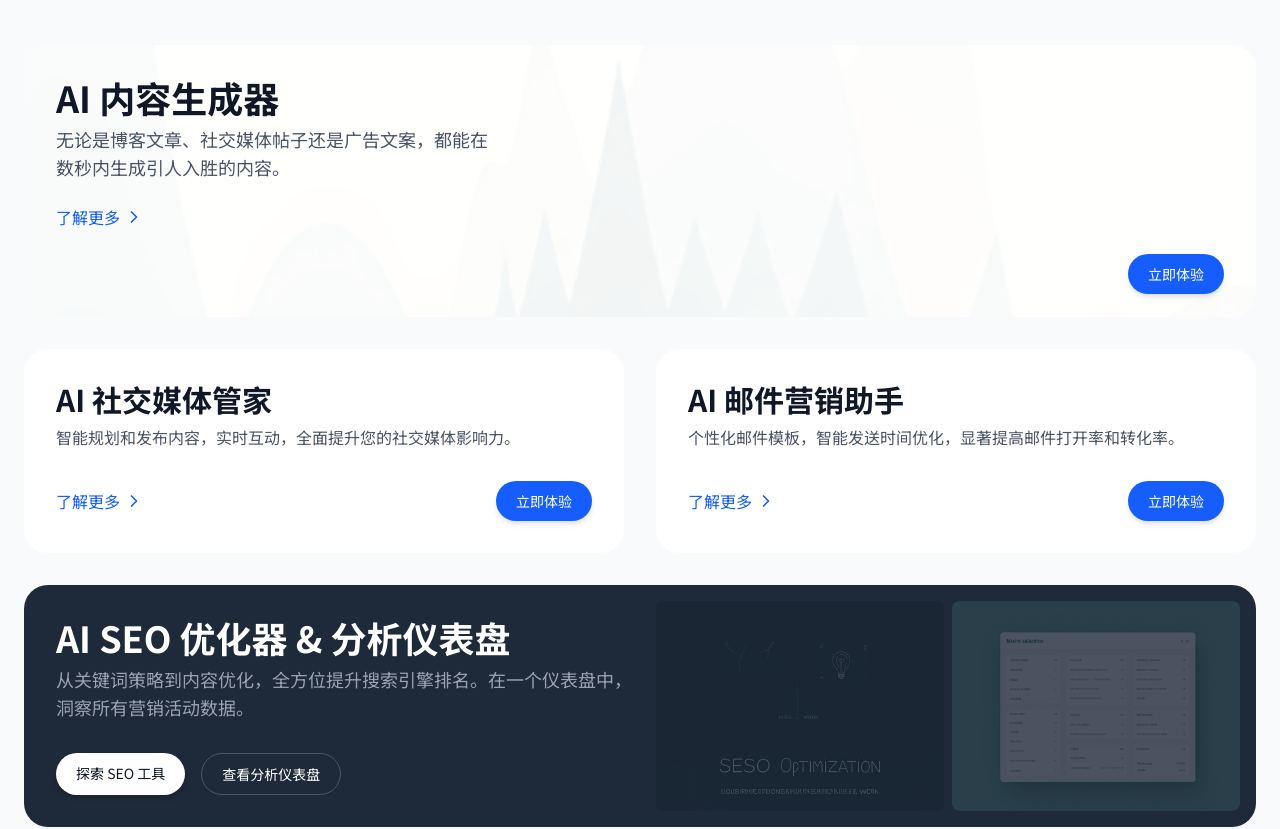
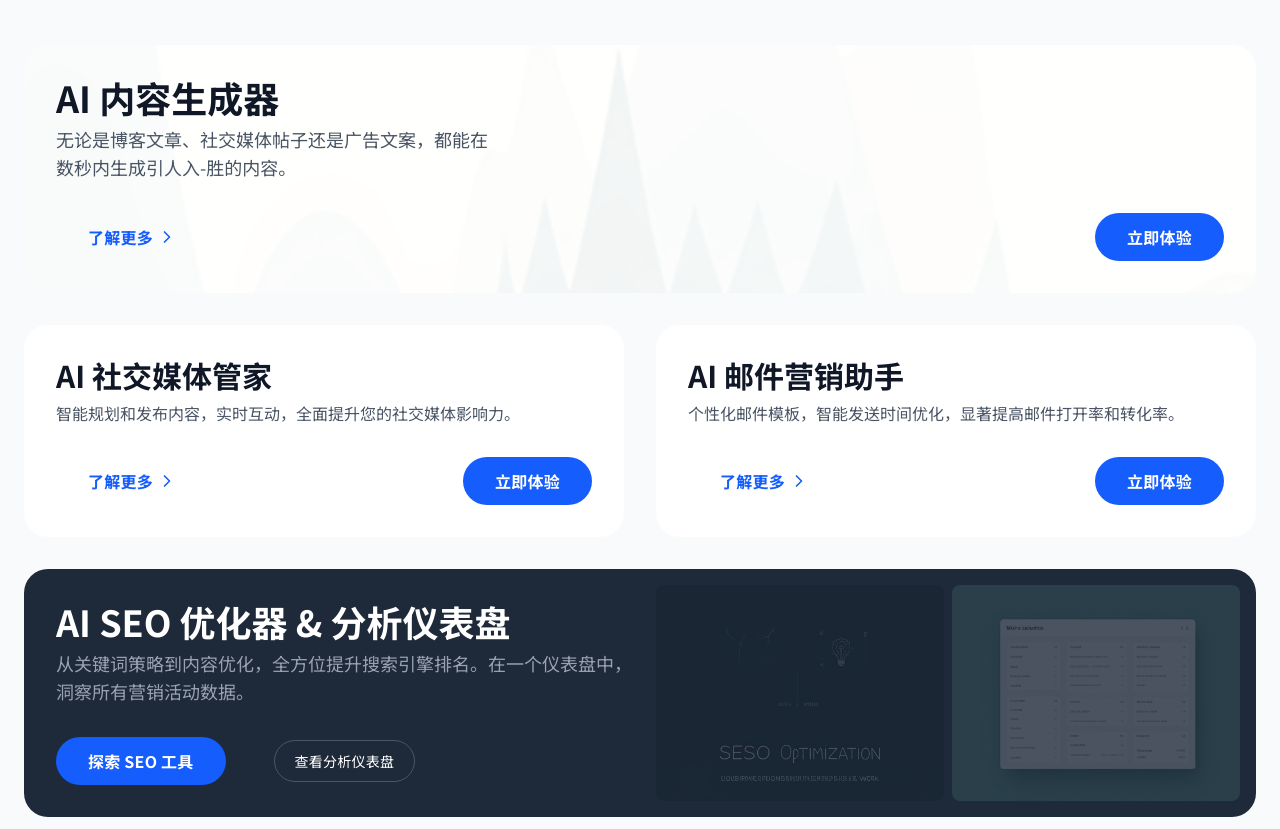
Before and after one commit to WeDAOLabs/xiaodashi-web, a Next.js app in the folder frontend/: page /products in a window 1280 px wide. Shown: the part 760-1589 px from the top of the page. Built offline with nearby package versions, Linux system fonts and the light colour scheme; a web font is replaced by a local one.

Commit message:
调整布局统一

```diff
--- a/frontend/app/components/Community.tsx
+++ b/frontend/app/components/Community.tsx
@@ -1,15 +1,18 @@
+import Link from 'next/link';
+import { Button } from '@/app/components/ui/Button';
+
 const Community = () => (
   <section className="rounded-2xl bg-gray-50 p-8 text-center sm:p-12">
-    <h2 className="text-3xl font-bold leading-tight tracking-tighter text-[var(--text-primary)] sm:text-4xl">
+    <h2 className="text-3xl font-bold leading-tight tracking-tighter text-gray-900 sm:text-4xl">
       加入我们的社区
     </h2>
-    <p className="mx-auto mt-6 max-w-3xl text-base font-normal leading-relaxed text-[var(--text-secondary)] sm:text-lg">
+    <p className="mx-auto mt-6 max-w-3xl text-base font-normal leading-relaxed text-gray-600 sm:text-lg">
       与成千上万的智商180的AI全域营销大师的用户交流，分享营销洞见，洞悉行业最新趋势。我们的社区是您学习与合作的宝贵平台。
     </p>
     <div className="mt-8 flex justify-center">
-      <button className="flex min-w-[84px] max-w-[480px] cursor-pointer items-center justify-center overflow-hidden rounded-full h-12 px-8 bg-gray-800 text-white text-base font-bold leading-normal tracking-[0.015em] transition-colors duration-200 hover:bg-gray-700">
-        <span className="truncate">立即加入</span>
-      </button>
+      <Button asChild>
+        <Link href="/community">立即加入</Link>
+      </Button>
     </div>
   </section>
 );
--- a/frontend/app/components/Pricing.tsx
+++ b/frontend/app/components/Pricing.tsx
@@ -1,15 +1,18 @@
+import Link from 'next/link';
+import { Button } from '@/app/components/ui/Button';
+
 const Pricing = () => (
   <section className="rounded-2xl bg-gray-50 p-8 text-center sm:p-12">
-    <h2 className="text-3xl font-bold leading-tight tracking-tighter text-[var(--text-primary)] sm:text-4xl">
+    <h2 className="text-3xl font-bold leading-tight tracking-tighter text-gray-900 sm:text-4xl">
       选择适合您的方案
     </h2>
-    <p className="mx-auto mt-6 max-w-3xl text-base font-normal leading-relaxed text-[var(--text-secondary)] sm:text-lg">
+    <p className="mx-auto mt-6 max-w-3xl text-base font-normal leading-relaxed text-gray-600 sm:text-lg">
       我们的方案灵活多样，旨在与您的业务共同成长，在每个阶段都提供卓越价值。如需企业级定制解决方案，请联系我们的销售团队。
     </p>
     <div className="mt-8 flex justify-center">
-      <button className="flex min-w-[84px] max-w-[480px] cursor-pointer items-center justify-center overflow-hidden rounded-full h-12 px-8 bg-[var(--primary-color)] text-white text-base font-bold leading-normal tracking-[0.015em] transition-colors duration-200 hover:bg-[var(--accent-color)]">
-        <span className="truncate">查看定价方案</span>
-      </button>
+      <Button asChild>
+        <Link href="/pricing">查看定价方案</Link>
+      </Button>
     </div>
   </section>
 );
--- a/frontend/app/components/Tools.tsx
+++ b/frontend/app/components/Tools.tsx
@@ -34,28 +34,26 @@ const Tools = () => {
           <div className="grid grid-cols-1 gap-8 md:grid-cols-2">
             <div className="group relative col-span-1 overflow-hidden rounded-3xl bg-white p-8 md:col-span-2">
               <div className="relative z-10 flex h-full flex-col justify-between">
-                <div>
+                <div className="flex-grow">
                   <h3 className="text-2xl font-semibold text-gray-900 md:text-4xl">
                     AI 内容生成器
                   </h3>
                   <p className="mt-2 max-w-md text-base font-light text-gray-600 md:text-lg">
-                    无论是博客文章、社交媒体帖子还是广告文案，都能在数秒内生成引人入胜的内容。
+                    无论是博客文章、社交媒体帖子还是广告文案，都能在数秒内生成引人入-胜的内容。
                   </p>
-                  <Link
-                    href="#"
-                    className="text-blue-600 mt-6 inline-flex items-center gap-1 text-base font-normal hover:underline"
-                  >
+                </div>
+                <div className="mt-8 flex flex-col gap-4 sm:flex-row sm:items-center sm:justify-between">
+                  <Button asChild variant="secondary">
+                    <Link href="#" className="flex items-center gap-1">
                       了解更多
                       <ChevronRightIcon className="w-5 h-5" />
                     </Link>
-                </div>
-                <div className="mt-8 text-right">
-                  <Link
-                    href="#"
-                    className="rounded-full bg-blue-600 px-5 py-2.5 text-sm font-normal text-white shadow-md transition-transform group-hover:scale-105"
-                  >
+                  </Button>
+                  <Button asChild>
+                    <Link href="#">
                       立即体验
                     </Link>
+                  </Button>
                 </div>
               </div>
               <Image
@@ -73,20 +71,18 @@ const Tools = () => {
                 <p className="mt-2 flex-grow text-base font-light text-gray-600">
                   智能规划和发布内容，实时互动，全面提升您的社交媒体影响力。
                 </p>
-                <div className="mt-8 flex items-center justify-between">
-                  <Link
-                    href="#"
-                    className="text-blue-600 inline-flex items-center gap-1 text-base font-normal hover:underline"
-                  >
+                <div className="mt-8 flex flex-col gap-4 sm:flex-row sm:items-center sm:justify-between">
+                  <Button asChild variant="secondary">
+                    <Link href="#" className="flex items-center gap-1">
                       了解更多
                       <ChevronRightIcon className="w-5 h-5" />
                     </Link>
-                  <Link
-                    href="#"
-                    className="rounded-full bg-blue-600 px-5 py-2.5 text-sm font-normal text-white shadow-md transition-transform group-hover:scale-105"
-                  >
+                  </Button>
+                  <Button asChild>
+                    <Link href="#">
                       立即体验
                     </Link>
+                  </Button>
                 </div>
               </div>
             </div>
@@ -98,20 +94,18 @@ const Tools = () => {
                 <p className="mt-2 flex-grow text-base font-light text-gray-600">
                   个性化邮件模板，智能发送时间优化，显著提高邮件打开率和转化率。
                 </p>
-                <div className="mt-8 flex items-center justify-between">
-                  <Link
-                    href="#"
-                    className="text-blue-600 inline-flex items-center gap-1 text-base font-normal hover:underline"
-                  >
+                <div className="mt-8 flex flex-col gap-4 sm:flex-row sm:items-center sm:justify-between">
+                  <Button asChild variant="secondary">
+                    <Link href="#" className="flex items-center gap-1">
                       了解更多
                       <ChevronRightIcon className="w-5 h-5" />
                     </Link>
-                  <Link
-                    href="#"
-                    className="rounded-full bg-blue-600 px-5 py-2.5 text-sm font-normal text-white shadow-md transition-transform group-hover:scale-105"
-                  >
+                  </Button>
+                  <Button asChild>
+                    <Link href="#">
                       立即体验
                     </Link>
+                  </Button>
                 </div>
               </div>
             </div>
@@ -124,18 +118,16 @@ const Tools = () => {
                   从关键词策略到内容优化，全方位提升搜索引擎排名。在一个仪表盘中，洞察所有营销活动数据。
                 </p>
                 <div className="mt-8 flex flex-wrap gap-4">
-                  <Link
-                    href="#"
-                    className="rounded-full bg-white px-5 py-2.5 text-sm font-normal text-gray-900 shadow-md transition-transform hover:scale-105"
-                  >
+                  <Button asChild>
+                    <Link href="#">
                       探索 SEO 工具
                     </Link>
-                  <Link
-                    href="#"
-                    className="rounded-full border border-gray-600 bg-transparent px-5 py-2.5 text-sm font-normal text-white transition-colors hover:bg-gray-700"
-                  >
+                  </Button>
+                  <Button asChild variant="secondary">
+                    <Link href="#" className="rounded-full border border-gray-600 bg-transparent px-5 py-2.5 text-sm font-normal text-white transition-colors hover:bg-gray-700">
                       查看分析仪表盘
                     </Link>
+                  </Button>
                 </div>
               </div>
               <div className="absolute bottom-0 right-0 top-0 grid w-1/2 grid-cols-2 gap-2 p-4 opacity-20 transition-opacity group-hover:opacity-40">
--- a/frontend/app/components/community/CommunityFeatureSection.tsx
+++ b/frontend/app/components/community/CommunityFeatureSection.tsx
@@ -1,5 +1,7 @@
 import Image from 'next/image';
 import Link from 'next/link';
+import { Button } from '@/app/components/ui/Button';
+import ChevronRightIcon from '@/app/components/ChevronRightIcon';
 
 interface CommunityFeatureSectionProps {
   title: string;
@@ -20,9 +22,12 @@ const CommunityFeatureSection: React.FC<CommunityFeatureSectionProps> = ({ title
             <p className="text-gray-600 mb-6 text-lg">{description}</p>
             <div className="flex justify-center md:justify-start space-x-4">
               {links.map(link => (
-                <Link key={link.text} href={link.href} className="text-blue-600 hover:underline text-lg">
-                  {link.text} →
-                </Link>
+                <Button key={link.text} asChild variant="secondary">
+                  <Link href={link.href} className="flex items-center gap-1">
+                    {link.text}
+                    <ChevronRightIcon className="w-5 h-5" />
+                  </Link>
+                </Button>
               ))}
             </div>
           </div>
--- a/frontend/app/pricing/page.tsx
+++ b/frontend/app/pricing/page.tsx
@@ -63,7 +63,7 @@ const pricingFaqItems = [
 
 const PricingPage = () => {
   return (
-    <div className="relative flex size-full min-h-screen flex-col bg-gray-50 overflow-x-hidden">
+    <div className="relative flex size-full min-h-screen flex-col bg-white overflow-x-hidden">
       <Header />
       <main className="flex-1">
         <PageHero
```
Lines whose indentation alone changed are shown as unchanged.
